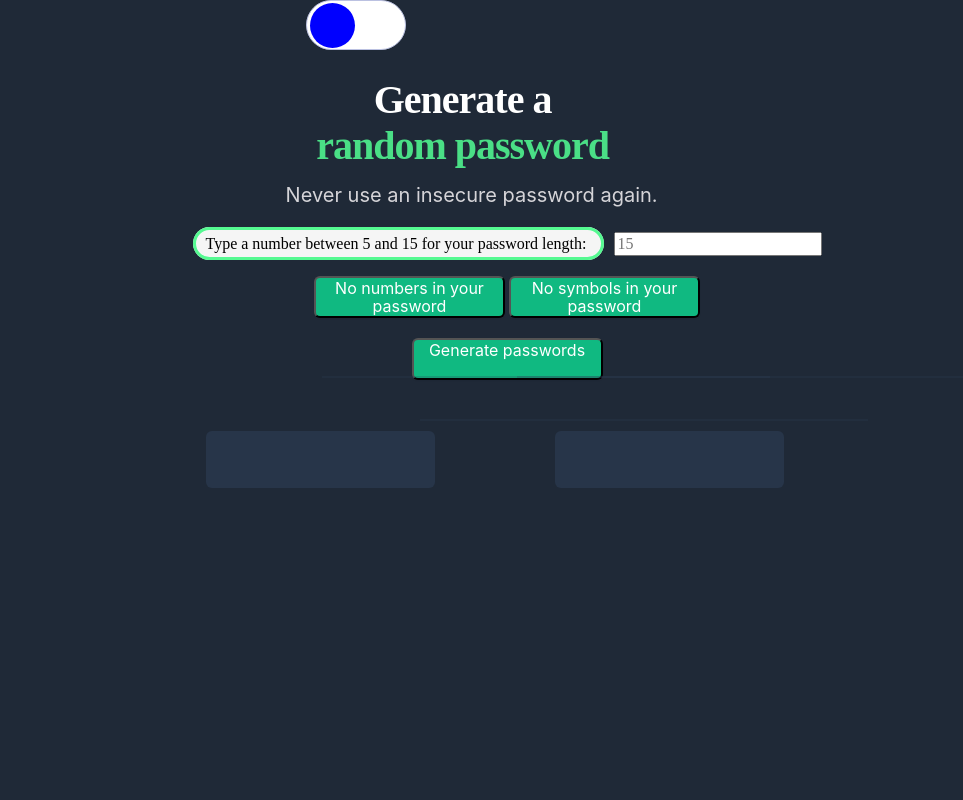
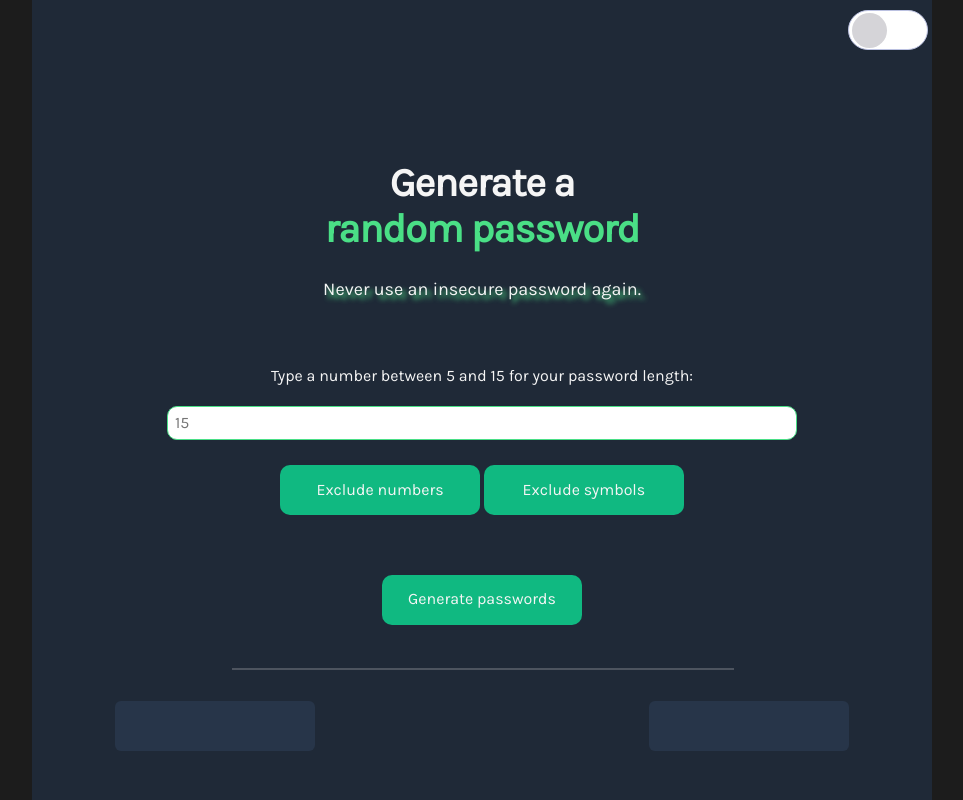
Before and after one commit to verbitskayaZoya/password-generator, a website built with Vite: page index.html in a window 1280 px wide. Shown: the whole page, without its empty margins (158-1121 px from the left). Built offline with nearby package versions, Linux system fonts and the light colour scheme.

Commit message:
Refactored CSS

```diff
--- a/index.css
+++ b/index.css
@@ -2,7 +2,7 @@
     /* BOTH THEMES */
     --eerieBlack: #1C1C1C;
     --pickledBluewood: #273549;
-    --whitesmoke: #fff;
+    --whitesmoke: #f5f5f5;
     --mountainMeadow: #10B981;
 
 
@@ -23,129 +23,128 @@
     --honeydew: #ECFDF5;
 }
 
+
 body {
-    margin: 0 0 0 50px;
-    background-color: #1F2937;
+    margin: 0;
+    background-color: var(--eerieBlack);
     text-align: center;
-
+    font-family: Karla, sans-serif;
+    color: var(--whitesmoke);
 }
 
-/* JUST FOR NOW */
-div {
-    margin: 20px;
+.container {
+  width: 600px;
+  margin: 0 auto;
+  height: 100vh;
+  display: flex;
+  flex-direction: column;
+  justify-content: flex-start;
+  background-color: var(--squidInk);
+  position: relative;
+}
+
+header label {
+  /* I USED THIS FOR ACCESSIBILITY INSTEAD OF VISIBILITY HIDDEN OR DISPLAY NONE, IS IT OKAY? */
+ clip-path: inset(100%);
+}
+
+header {
+  margin: 100px 0 50px 0;
+}
+.title {
+  font-size: 40px;
+  letter-spacing: -0.025em;
+}
+
+h1 span {
+  color: var(--shamrock);
+}
+
+header p {
+  font-size: 18px;
+  text-shadow: 4px 4px 5px var(--shamrock);
+}
+
+.password-length-input {
+  margin: 20px 0 5px 0;
+  width: 70%;
+  border-radius: 10px;
+  border: 1px solid var(--shamrock);
+  padding: 7px;
+}
+
+.btn-container {
+ margin: 20px 0 60px 0;
 }
 
 
-
-
-header div {
-    width: 60%;
-    margin: 0 auto;
+button {
+    width: 200px;
+    height: 50px;
+    background: var(--mountainMeadow);
+    border-radius: 10px;
+    color: inherit;
+    border: none;
+    padding: 15px 0;
 }
 
-.container {
-    width: 60%;
-    margin: 0 auto;
-    /* display: flex;
-    justify-content: center;
-    align-items: center; */
-    /* height: 100vh; */
-  }
-
-  label {
-    background: whitesmoke;
-    border: 3px solid #55F991;
-    border-radius: 40px;
-    padding: 5px 10px;
-    margin-right: 10px;
-}
-
-  /* END HERE */
-
-.title {
-   width: 354px;
-    height: 80px;
-    font-family: 'Karla';
-    font-style: normal;
-    font-weight: 800;
-    font-size: 40px;
-    letter-spacing: -0.025em;
-    color: #FFFFFF;
-}
-
-h1 span {
-    color: #4ADF86;
-}
-
-.subtitle {
-    width: 372px;
-    height: 28px;
-    font-family: 'Inter';
-    font-weight: 400;
-    font-size: 20px;
-    color: #D5D4D8;
-}
-
-button {
-    width: 191px;
-    height: 42px;
-    background: #10B981;
-    box-shadow: 0px 1px 2px rgba(0, 0, 0, 0.05);
-    border-radius: 6px;
-    color: white;
-    font-family: Inter;
-    font-size: 16px;
-    /* padding-top: px; */
-}
-
-button::after {
+#btn-password::after {
     content: '';
     display: block;
     opacity: 0.25;
-    width: 446px;
-    height: 0px;
-    border: 1px solid #2F3E53;
-    /* margin: 35px 0 35px 0; */
-    margin: 60px 0 35px 0;
+    width: 500px;
+    border: 1px solid var(--lightGray);
+    margin: 60px 0 0 -150px;
+}
+
+
+.password-container {
+  display: flex;
+  justify-content: space-around;
+  margin-top: 60px;
 }
 
 .password {
-    width: 211px;
-    height: 39px;
+    width: 200px;
+    height: 40px;
     background: #273549;
     border-radius: 6px;
-    margin-right: 25px;
     color: #55F991;
-    padding: 9px;
-}
-
-.password__container {
-    display: flex;
-    /* justify-content: flex-start; */
-    justify-content: space-around;
-    margin-top: 35px;
+    padding-top: 10px;
 }
 
 
-  .text {
-    cursor: pointer;
-    font-size: 2rem;
-    margin-left: 10px;
-    font-family: 'Righteous', cursive;
-    color: #fff;
-    font-weight: 600;
+.dark-theme {
+  background-color: var(--squidInk);
+  color: var(--whitesmoke)
+}
+
+.light-theme {
+  background-color: var(--honeydew) ;
+  color: var(--eerieBlack);
+}
+
+
+@media only screen and (min-width: 1000px) {
+  .container {
+    width: 900px;
+    justify-content: center;
+   }
+}
+  /* I WANTED TO USE DISPLAY:FLEX & JUSTIFY-CONTENT: FLEX-END
+  BUT IT DIDN'T PUT THE ELEMENT THERE SO I HAD TO FIX THAT USING POSITION */
+  .toggle-container {
+    position: absolute;
+    top: 0;
+    right: -100px;
   }
-
 
   /* WE"LL NEED TO REFACTOR THIS CODE */
   .toggle-button {
     position: relative;
-
-    width: 100px;
-    height: 50px;
-    margin: 0;
-
-    vertical-align: top;
+    width: 80px;
+    height: 40px;
+    margin-top: 10px;
 
     background: #ffffff;
     border: 1px solid #bbc1e1;
@@ -154,8 +153,8 @@ button::after {
     cursor: pointer;
 
     -webkit-appearance: none;
-    -moz-appearance: none;
-    appearance: none;
+    /* -moz-appearance: none; */
+    /* appearance: none; */
 
     transition: all 0.3s cubic-bezier(0.2, 0.85, 0.32, 1.2);
   }
@@ -167,9 +166,9 @@ button::after {
     left: 3px;
     top: 1.5px;
 
-    width: 45px;
-    height: 45px;
-    background-color: blue;
+    width: 35px;
+    height: 35px;
+    background-color: var(--lightGray);
     border-radius: 50%;
 
     transform: translateX(0);
@@ -179,9 +178,9 @@ button::after {
 
   .toggle-button:checked::after {
     transform: translateX(calc(100% + 3px));
-    background-color: #fff;
+    background-color: var(--squidInk);
   }
 
   .toggle-button:checked {
-    background-color: blue;
+    background-color: var(--honeydew);
   }
--- a/index.html
+++ b/index.html
@@ -1,39 +1,44 @@
 <html lang="en">
     <head><link rel="stylesheet" href="https://cdnjs.cloudflare.com/ajax/libs/normalize/8.0.1/normalize.css">
         <link rel="stylesheet" href="index.css">
+        <!-- GOOGLE FONTS -->
+        <link rel="preconnect" href="https://fonts.googleapis.com">
+<link rel="preconnect" href="https://fonts.gstatic.com" crossorigin>
+<link href="https://fonts.googleapis.com/css2?family=Karla&display=swap" rel="stylesheet">
         <title> Generate a random password </title>
     </head>
-    <body id="body">
-        <div class="container">
+    <body>
+        <div class="container" id="page-container">
             <header>
+                <div class="toggle-container">
                     <input type="checkbox" name="toggle" id="toggle-button" class="toggle-button">
-                <label for="toggle-button" class="text" style="visibility:hidden">Toggle Button</label>
-                <div>
+                    <label for="toggle-button" class="text"> Toggle Button </label>
+                </div>
                 <h1 class="title">Generate a <br> <span>random password </span> </h1>
-                    <h2 class="subtitle">Never use an insecure password again.</h3>
-                </div>
+                <p>Never use an insecure password again.</p>
             </header>
 
             <main>
                 <div>
                     <label for="password-length-input"> Type a number between 5 and 15 for your password length: </label>
                     <input type="text"
+                        class="password-length-input"
                         id="password-length-input"
                         name="password-length"
                         onfocus="this.value=' '"
                         placeholder="15"
                     >
+                    <p id="error-message"> </p>
                 </div>
-                <div>
-                    <button id="no-numbers-btn"> No numbers in your password </button>
-                    <button id="no-symbols-btn"> No symbols in your password </button>
+                <div class="btn-container" id="btn-container">
+                    <button id="no-numbers-btn"> Exclude numbers  </button>
+                    <button id="no-symbols-btn"> Exclude symbols </button>
                 </div>
-                <button id="btn__password">Generate passwords </button>
-
-                <p id="error-message"> </p>
-                <div class="password__container">
-                    <p id="first__password" class="password"></p>
-                    <p id="second__password" class="password"></p>
+                <button id="btn-password">Generate passwords </button>
+                <div class="password-container" id="password-container">
+                    <p id="first-password" class="password"></p>
+                    <p id="password-copied-message" class="password-copied-message"> </p>
+                    <p id="second-password" class="password"></p>
                 </div>
             </main>
           </div>
--- a/index.js
+++ b/index.js
@@ -2,63 +2,84 @@ import { characters, charactersWithoutNumbers,
     charactersWithoutSymbols, onlyLetters } from "./characters.js"
 
     // ---------- GETTING ELEMENTS -------------------------------
-    let firstPassword = document.getElementById("first__password")
-    let secondPassword = document.getElementById("second__password")
-    const button = document.getElementById("btn__password")
+    const passwordContainer = document.getElementById("password-container")
+    const firstPassword = document.getElementById("first-password")
+    const secondPassword = document.getElementById("second-password")
+    const button = document.getElementById("btn-password")
+    const btnContainer = document.getElementById('btn-container')
     const errorMessage  = document.getElementById("error-message")
     const passwordLengthInput = document.getElementById("password-length-input")
-    const noNumsBtn = document.getElementById("no-numbers-btn")
+    const noNumsBtn = document.getElementById('no-numbers-btn')
     const noSymbBtn = document.getElementById("no-symbols-btn")
     const toggleBtn = document.getElementById("toggle-button")
-    const body = document.getElementById("body")
+    const pageContainer = document.getElementById("page-container")
+    const passwordCopiedMessage = document.getElementById("password-copied-message")
 
-    console.log(toggleBtn)
     //--------- GLOBAL VARIABLES -----------------------------------
     let password = " "
+
+
+
     let isNoNumsClicked = false
     let isNoSymbClicked = false
     let hasDarkTheme = true
 
     //-------- EVENT LISTENERS ---------------------------------------------
     // NO NUMS BTN STATE AND STYLE ON CLICK
-    noNumsBtn.addEventListener("click", () => {
-        isNoNumsClicked ? (isNoNumsClicked  = false,
-            noNumsBtn.style.backgroundColor = "#10B981") // Is there a way to use a CSS variable here instead?
-            : (isNoNumsClicked = true,
-            noNumsBtn.style.backgroundColor = "whitesmoke")
-    })
+    // noNumsBtn.addEventListener("click", () => {
+    //     isNoNumsClicked ? (isNoNumsClicked  = false,
+    //         noNumsBtn.style.backgroundColor = "D5D4D8") // Is there a way to use a CSS variable here instead?
+    //         : (isNoNumsClicked = true,
+    //         noNumsBtn.style.backgroundColor = "#10B981")
+    // })
 
 
+
+    btnContainer.addEventListener("click", (e) => changeBntStyle(e.target))
+
+   function changeBntStyle(btn) {
+    console.log(btn.id)
+        if(btn.id === "no-numbers-btn") {
+            isNoNumsClicked ? (isNoNumsClicked  = false,
+                btn.style.backgroundColor = "D5D4D8")
+                : (isNoNumsClicked = true,
+                btn.style.backgroundColor = "#10B981")
+        }
+   }
     // NO SYMB BTN STATE AND STYLE ON CLICK
     noSymbBtn.addEventListener("click", ()  => {
         isNoSymbClicked ? (isNoSymbClicked  = false,
-                        noSymbBtn.style.backgroundColor = "#10B981") // Is there a way to use a CSS variable here instead?
+                        noSymbBtn.style.backgroundColor = "D5D4D8") // Is there a way to use a CSS variable here instead?
                         : (isNoSymbClicked = true,
-                        noSymbBtn.style.backgroundColor = "whitesmoke")
+                        noSymbBtn.style.backgroundColor = "#10B981")
     })
 
      //---- CHANGE THEME -------------------------------------------------
     toggleBtn.addEventListener("click", () => {
         hasDarkTheme ? (hasDarkTheme = false,
-            body.style.backgroundColor = "whitesmoke",
-            body.style.fontColor = "black")
+            pageContainer.classList.add("light-theme"),
+            pageContainer.classList.remove("dark-theme") )
             : (hasDarkTheme = true,
-                body.style.backgroundColor = "black",
-                body.style.fontColor = "white")
-    })
+            pageContainer.classList.remove("light-theme"),
+            pageContainer.classList.add("dark-theme"))
+        }
+
+    )
 
 
     // COPY TO CLIPBOARD
-    firstPassword.addEventListener("click", () => {
-        console.log(firstPassword.textContent)
-        navigator.clipboard.writeText(firstPassword.textContent)
-        alert("Copied the text: " + firstPassword.textContent)
+    function copyToClipboard(element) {
+        navigator.clipboard.writeText(element.textContent)
+        element.textContent ? passwordCopiedMessage.textContent = `Copied`
+            : ''
+            setTimeout(() => {
+                passwordCopiedMessage.textContent = ''
+            }, 1000);
     }
-    )
 
     // GENERATE PASSWORDS BTN
     button.addEventListener("click", renderPasswords)
-
+    passwordContainer.addEventListener("click", (e) => copyToClipboard(e.target))
 
     // ------------------- FUNCTIONS DECLARATIONS ------------------------------
 
@@ -107,23 +128,6 @@ import { characters, charactersWithoutNumbers,
         return password
         } catch(err) {
             errorMessage.textContent = `Your input number is not valid because ${err}`
-            errorMessage.style.backgroundColor = "whitesmoke"
-            errorMessage.style.padding = "10px"
-            errorMessage.style.borderRadius = "50px"
         }
 
     }
-
-
-
-
-
-    // stretch goals
-    // ability to set password length through user's input   ----- DONE
-    // add "copy-on-click" feature to clipboard ----- done but needs styling
-    // toggle numbers and symbols on/off -------- functionality done
-    // my idea is to change theme dark or light - in progress (need to learn about :has and custom properties)
-
-    // to -do -list:
-    // need to style app
-    // need to refactor code
```
Lines whose indentation alone changed are shown as unchanged.
